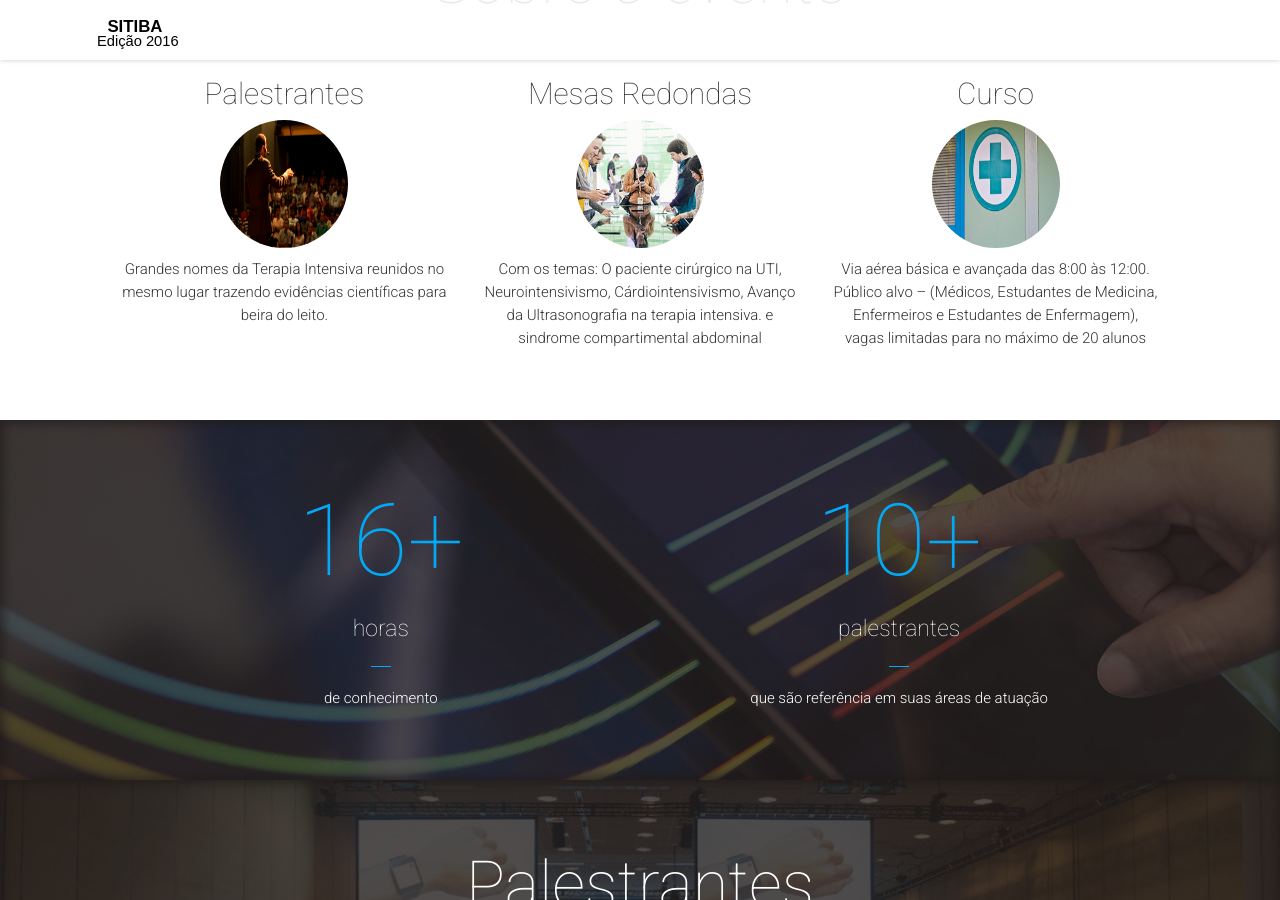
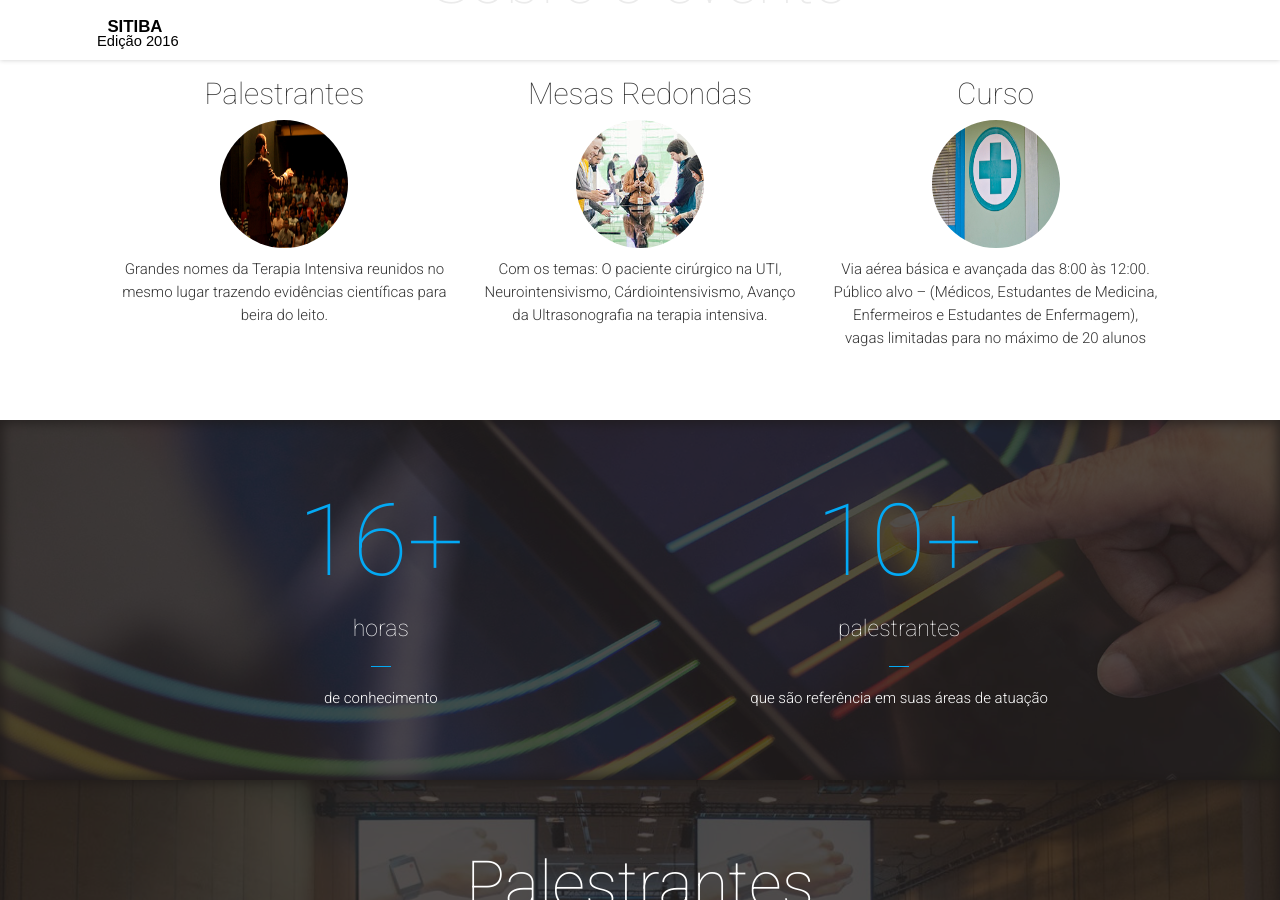
Before and after one commit to ricardotassio/ricardotassio.github.io, a Jekyll site: the page built from index.html, in a window 1280 px wide and 900 px high, scrolled down 1024 px. Built offline with Jekyll 4.4.1, drawn with Linux system fonts in a browser that asks for light colours; nearby versions of some CDN libraries; comment, search, counter and statistics services are not loaded; some of the changed text lies outside the part shown.

Commit message:
Fixed via aerea

```diff
--- a/_config.yml
+++ b/_config.yml
@@ -68,8 +68,7 @@
 aboutTitle: "Sobre o evento"
 aboutBlock:
  - {title: "Palestrantes", image: "551.png", text: "Grandes nomes da Terapia Intensiva reunidos no mesmo lugar trazendo evidências científicas para beira do leito." }
- - {title: "Mesas Redondas", image: "workshop.jpg", text: "Com os temas: O paciente cirúrgico na UTI, Neurointensivismo, Cárdiointensivismo, Avanço da Ultrasonografia na terapia intensiva.
-e sindrome compartimental abdominal" }
+ - {title: "Mesas Redondas", image: "workshop.jpg", text: "Com os temas: O paciente cirúrgico na UTI, Neurointensivismo, Cárdiointensivismo, Avanço da Ultrasonografia na terapia intensiva." }
  - {title: "Curso", image: "courtse.jpg", text: "Via aérea básica e avançada das 8:00 às 12:00.
  Público alvo – (Médicos, Estudantes de Medicina, Enfermeiros e Estudantes de Enfermagem), vagas limitadas para no máximo de 20 alunos" }
 
--- a/_includes/twitter-feed.html
+++ b/_includes/twitter-feed.html
@@ -6,8 +6,9 @@
             <svg class="icon" viewBox="0 0 30 32">
                 <!--<use xlink:href="{{ site.baseurl }}/img/sprites/sprites.svg#icon-twitter"></use>-->
             </svg>
-            <h4>Programação do curso de via aérea</h4>
+            <h4><b>Programação do curso de via aérea</b></h4>
             <br>
+            <h4>16 de Setembro das 08:00 às 12:00</h4>
             <br>
 
             <table class="table" style="font-size: 18px;">
```
Also changed, not shown: 1 other file.
